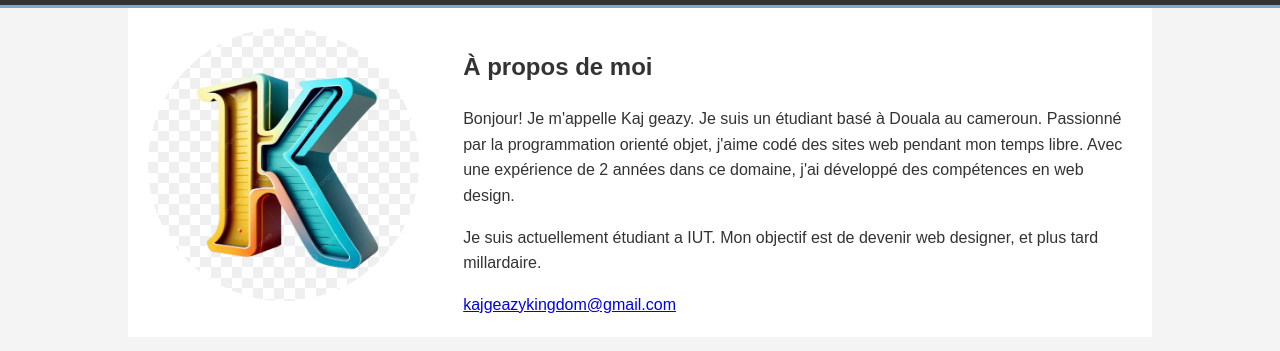
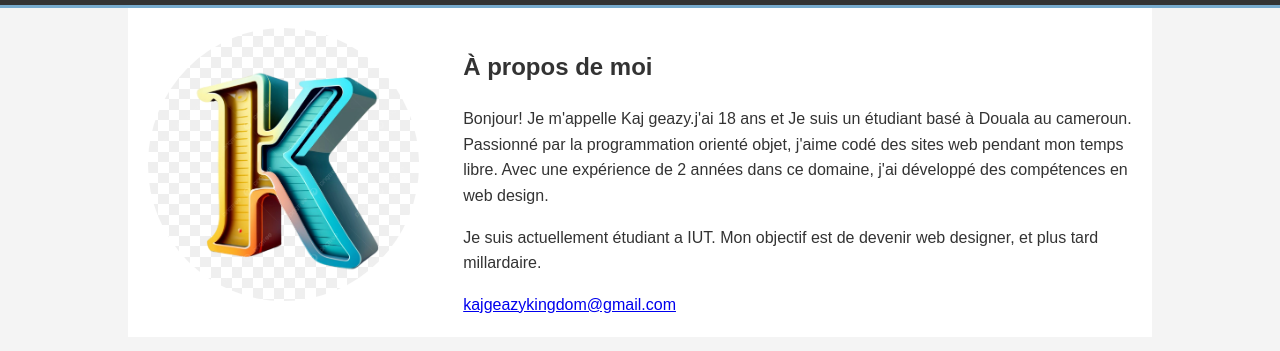
Before and after one commit to kaj2530/kajgeazy, a plain HTML site: page index.html in a window 1280 px wide. Shown: the part 95-446 px from the top of the page. Drawn offline with Linux system fonts and the light colour scheme.

Commit message:
index.html

```diff
--- a/index.html
+++ b/index.html
@@ -19,7 +19,7 @@
                 <img src="kajgeazy.png">
             </div>
             <h2>À propos de moi</h2>
-            <p>Bonjour! Je m'appelle Kaj geazy. Je suis un étudiant basé à Douala au cameroun.
+            <p>Bonjour! Je m'appelle Kaj geazy.j'ai 18 ans et  Je suis un étudiant basé à Douala au cameroun.
                Passionné par la programmation orienté objet,
                 j'aime codé des sites web pendant mon temps libre.
                  Avec une expérience de 2 années dans ce domaine,
```
